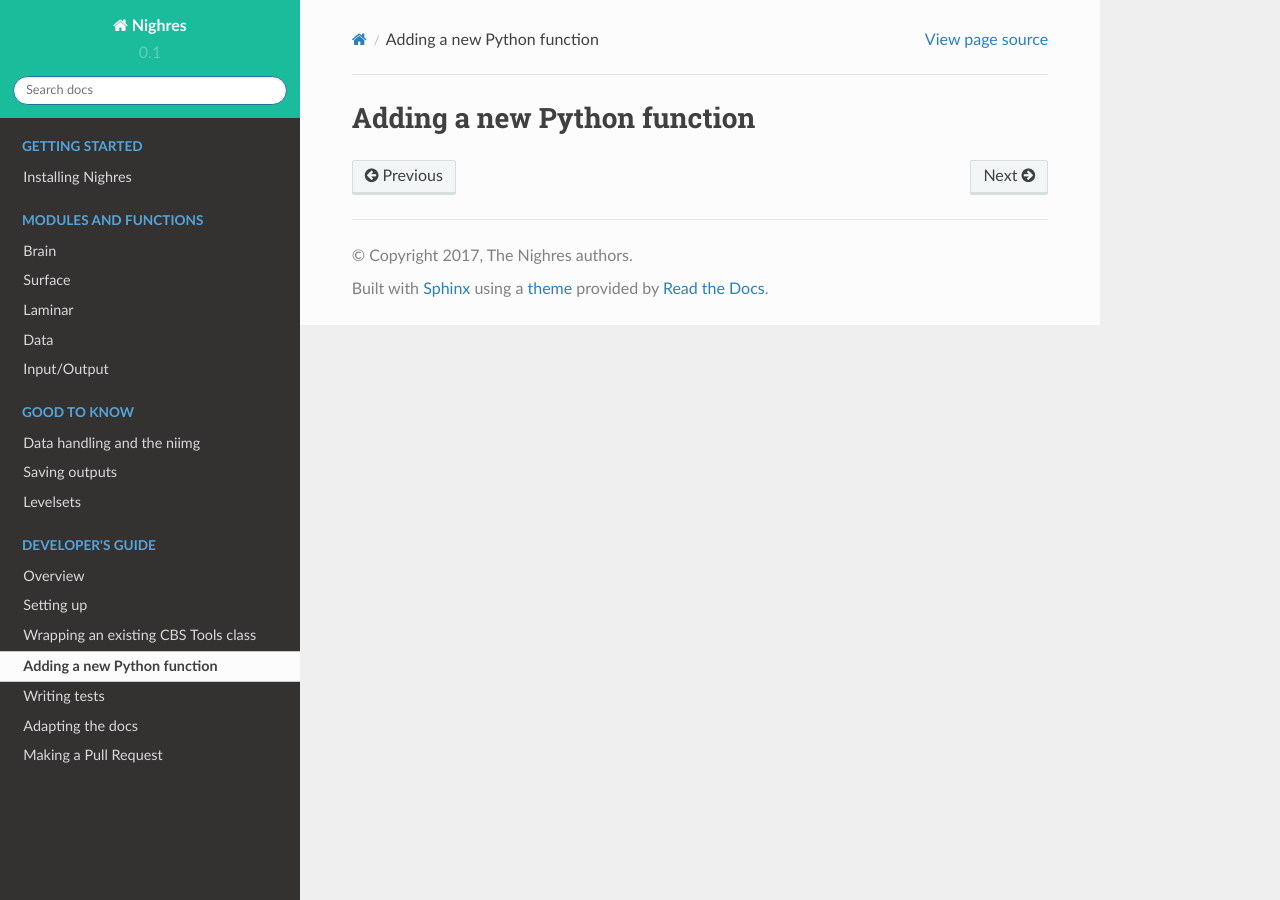
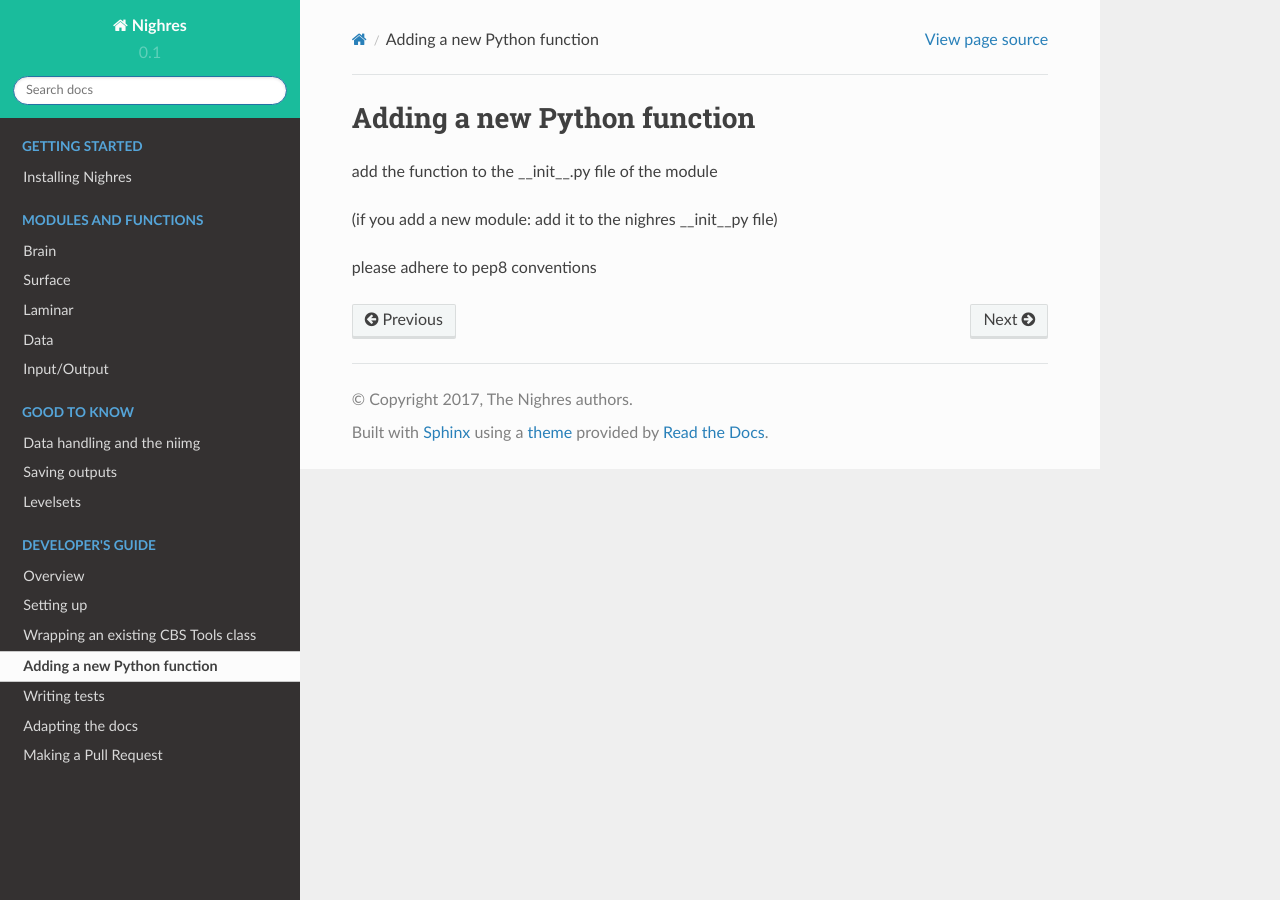
Before and after one commit to nighres/nighres, a Sphinx documentation site: the page built from doc/developers/python_function.rst, in a window 1280 px wide. Built offline with Sphinx 7.4.7 and the Read the Docs theme 2.0.0, drawn with Linux system fonts in a browser that asks for light colours; pages that are not in the unit, such as notebooks, are missing from menus.

Commit message:
python function

```diff
--- a/doc/developers/python_function.rst
+++ b/doc/developers/python_function.rst
@@ -2,3 +2,10 @@
 
 Adding a new Python function
 =============================
+
+
+add the function to the __init__.py file of the module
+
+(if you add a new module: add it to the nighres __init__py file)
+
+please adhere to pep8 conventions
```
